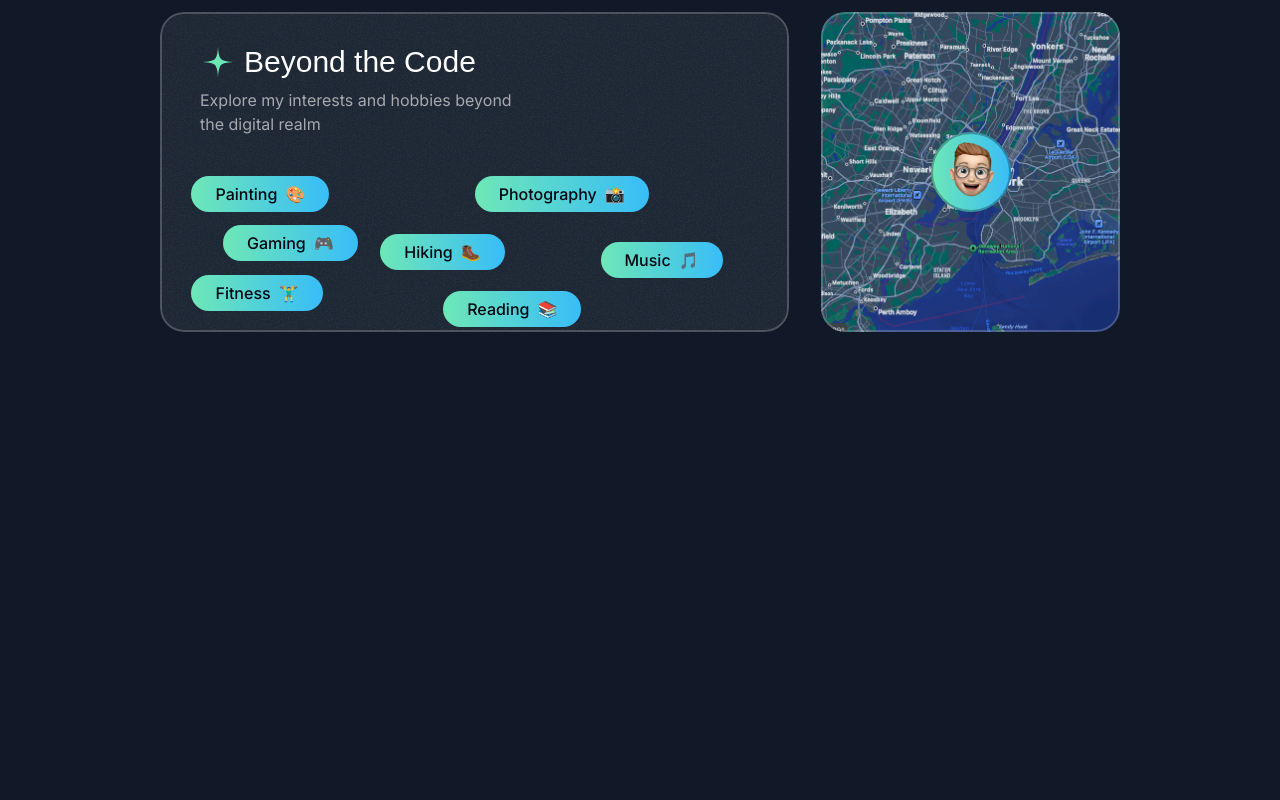
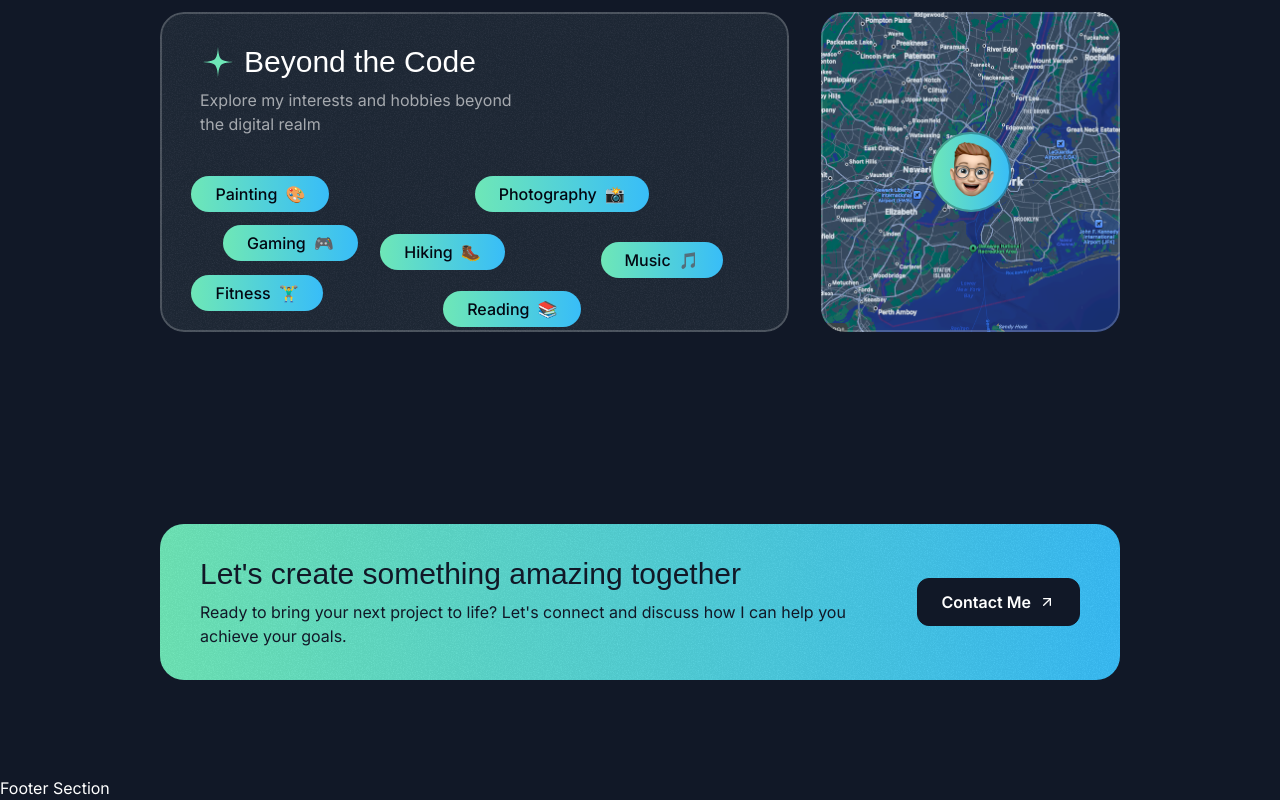
Before and after one commit to markiiman/dev-portfolio, a Next.js app: page / in a window 1280 px wide. Shown: the part 4576-5376 px from the top of the page. Before the commit the page ends 5020 px from the top, so only its background shows below. Built offline with nearby package versions, Linux system fonts and the light colour scheme; a web font is replaced by a local one.

Commit message:
Add Contact and Footer sections to enhance the homepage layout

```diff
--- a/src/app/page.tsx
+++ b/src/app/page.tsx
@@ -1,4 +1,6 @@
 import { AboutSection } from "@/sections/About";
+import { ContactSection } from "@/sections/Contact";
+import { Footer } from "@/sections/Footer";
 import { Header } from "@/sections/Header";
 import { HeroSection } from "@/sections/Hero";
 import { ProjectsSection } from "@/sections/Projects";
@@ -14,6 +16,8 @@
       <TapeSection />
       <TestimonialsSection />
       <AboutSection />
+      <ContactSection />
+      <Footer />
     </div>
   );
 }
--- a/src/sections/Contact.tsx
+++ b/src/sections/Contact.tsx
@@ -1,3 +1,35 @@
+import ArrowUpRight from "@/assets/icons/arrow-up-right.svg";
+import grainImage from "@/assets/images/grain.jpg";
+
 export const ContactSection = () => {
-  return <div>Contact Section</div>;
+  return (
+    <div className="py-16 pt-12 lg:py-24 lg:pt-20">
+      <div className="container">
+        <div className="bg-gradient-to-r from-emerald-300 to-sky-400 text-gray-900 py-8 px-10 rounded-3xl text-center md:text-left relative overflow-hidden z-0">
+          <div
+            className="absolute inset-0 opacity-5 -z-10"
+            style={{
+              backgroundImage: `url(${grainImage.src})`,
+            }}
+          ></div>
+          <div className="flex flex-col md:flex-row gap-8 md:gap-16 items-center">
+            <div>
+              <h2 className="font-serif text-2xl md:text-3xl">
+                Let's create something amazing together
+              </h2>
+              <p className="text-sm mt-2 md:text-base">
+                Ready to bring your next project to life? Let's connect and discuss how I can help you achieve your goals.
+              </p>
+            </div>
+            <div>
+              <button className="text-white bg-gray-900 inline-flex items-center px-6 h-12 rounded-xl gap-2 w-max border border-gray-900">
+                <span className="font-semibold">Contact Me</span>
+                <ArrowUpRight className="size-4" />
+              </button>
+            </div>
+          </div>
+        </div>
+      </div>
+    </div>
+  );
 };
```
